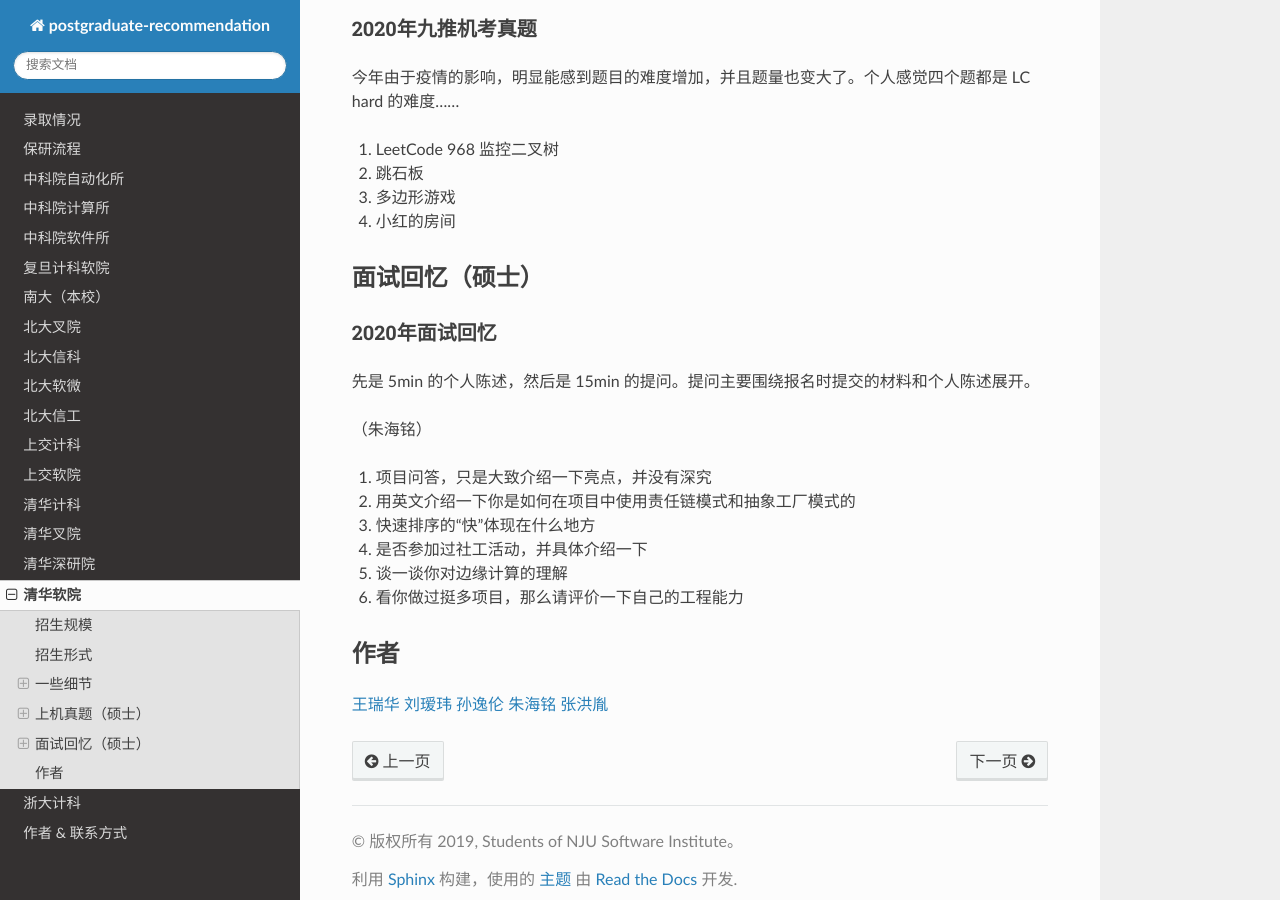
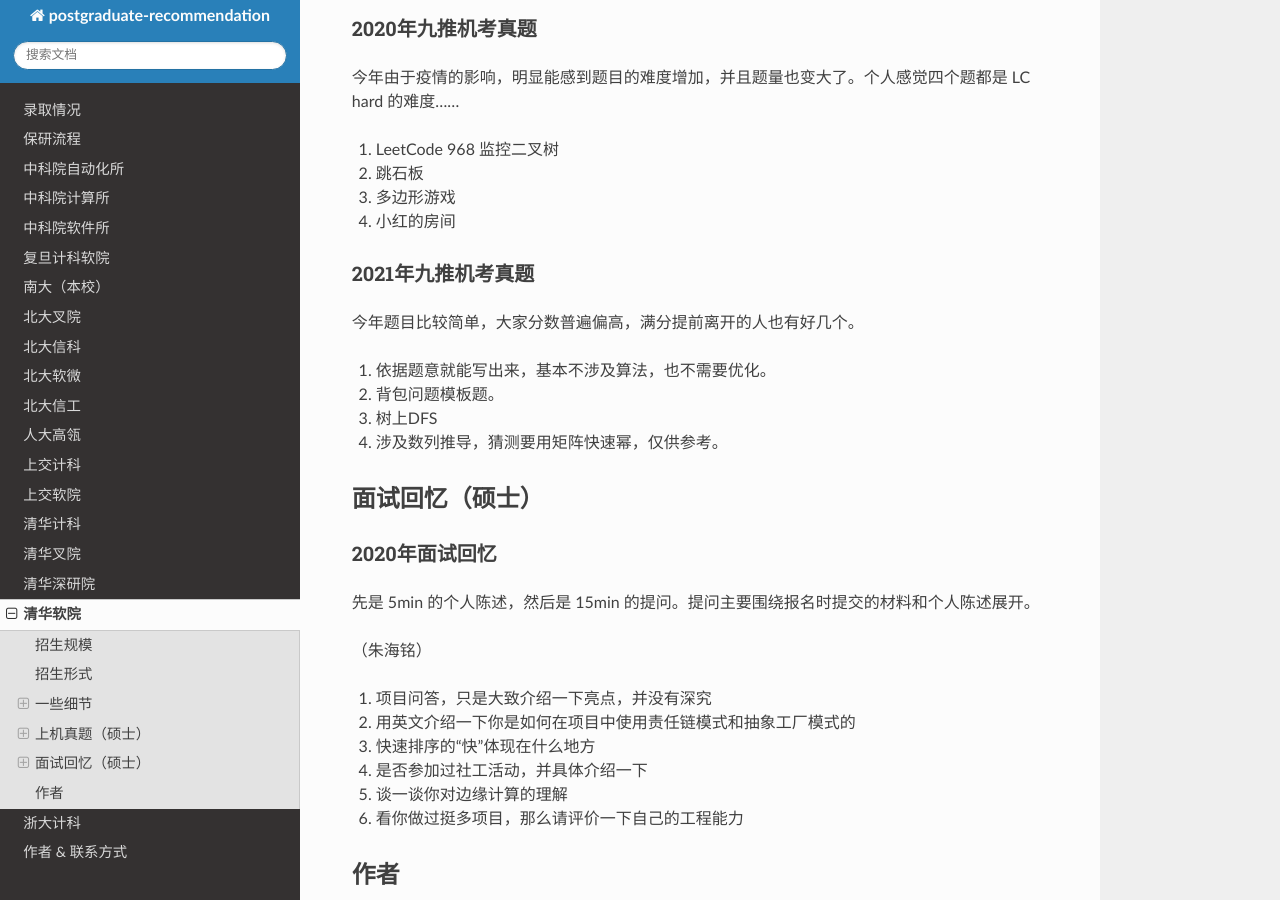
Before and after one commit to NJU-SE-15-share-review/postgraduate-recommendation, a Sphinx documentation site: the page built from source/schools/thu/ss.rst, in a window 1280 px wide and 900 px high, scrolled down 2994 px. Built offline with Sphinx 7.4.7 and the Read the Docs theme 2.0.0, drawn with Linux system fonts in a browser that asks for light colours.

Commit message:
更新清软和人大高瓴相关信息 (#33)
* ruc-ai and thu-ss

* ruc-ai and thu-ss

```diff
--- a/source/schools/pku/ss.rst
+++ b/source/schools/pku/ss.rst
@@ -22,6 +22,7 @@
 
 招生形式
 --------------------------------------
+2021年只有九月预推免，南软只有两个过了初审，不过前十里报软微的很少。初审卡rank现象比较严重。
 
 2019年只有9月预推免（初审很严格，怀疑限制了每个学校的人数的，2019年过了初审的都过了清华的初复试去了清华）, 只有面试，没有机考。
 
--- a/source/schools/thu/ss.rst
+++ b/source/schools/thu/ss.rst
@@ -120,6 +120,19 @@ http://www.thss.tsinghua.edu.cn/
 
 4. 小红的房间
 
+2021年九推机考真题
+>>>>>>>>>>>>>>>>>>>>>>>>>>>>>>>>>>>>>>
+
+今年题目比较简单，大家分数普遍偏高，满分提前离开的人也有好几个。
+
+1. 依据题意就能写出来，基本不涉及算法，也不需要优化。
+
+2. 背包问题模板题。
+
+3. 树上DFS
+
+4. 涉及数列推导，猜测要用矩阵快速幂，仅供参考。
+
 面试回忆（硕士）
 --------------------------------------
 
```
Also changed, not shown: other parts of source/schools/pku/ss.rst (+1 -1 lines), source/authors.rst (+7 -0 lines), source/schools/ruc/ai.rst (added, +21 -0 lines).
